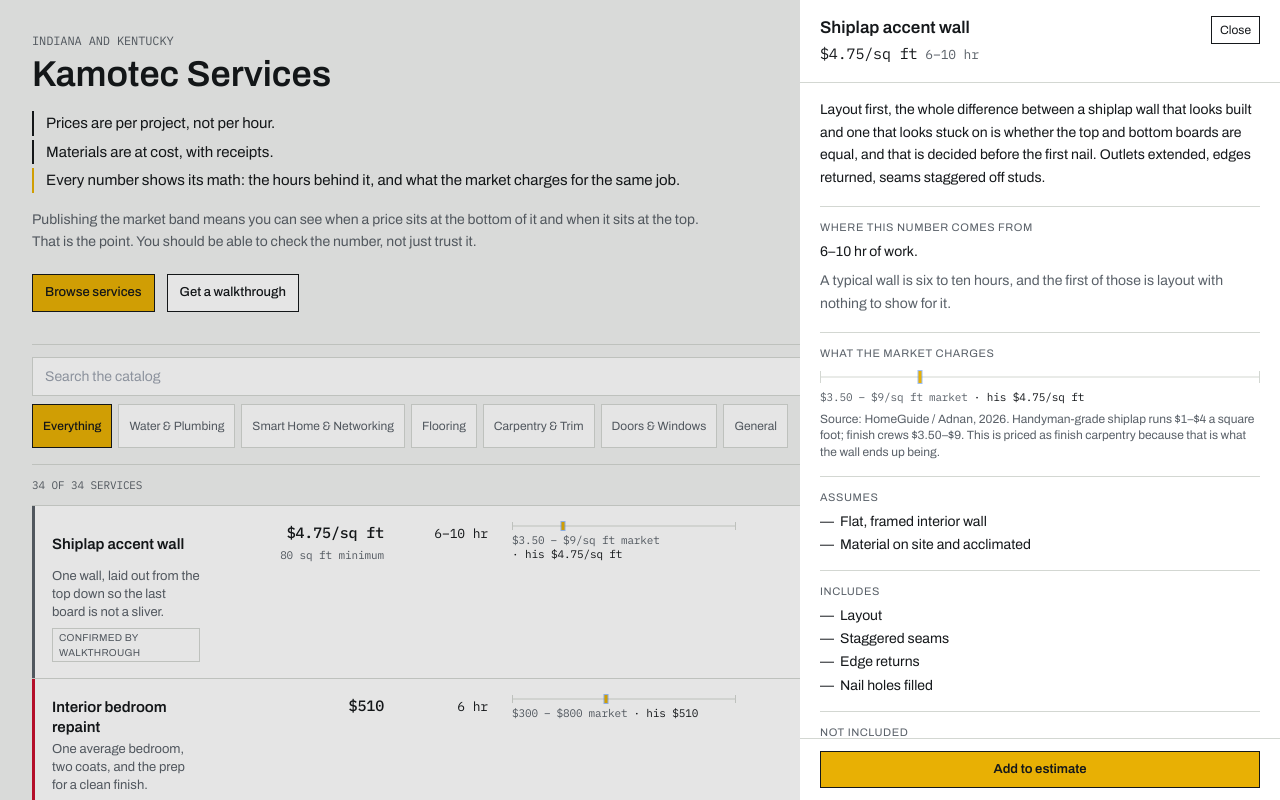
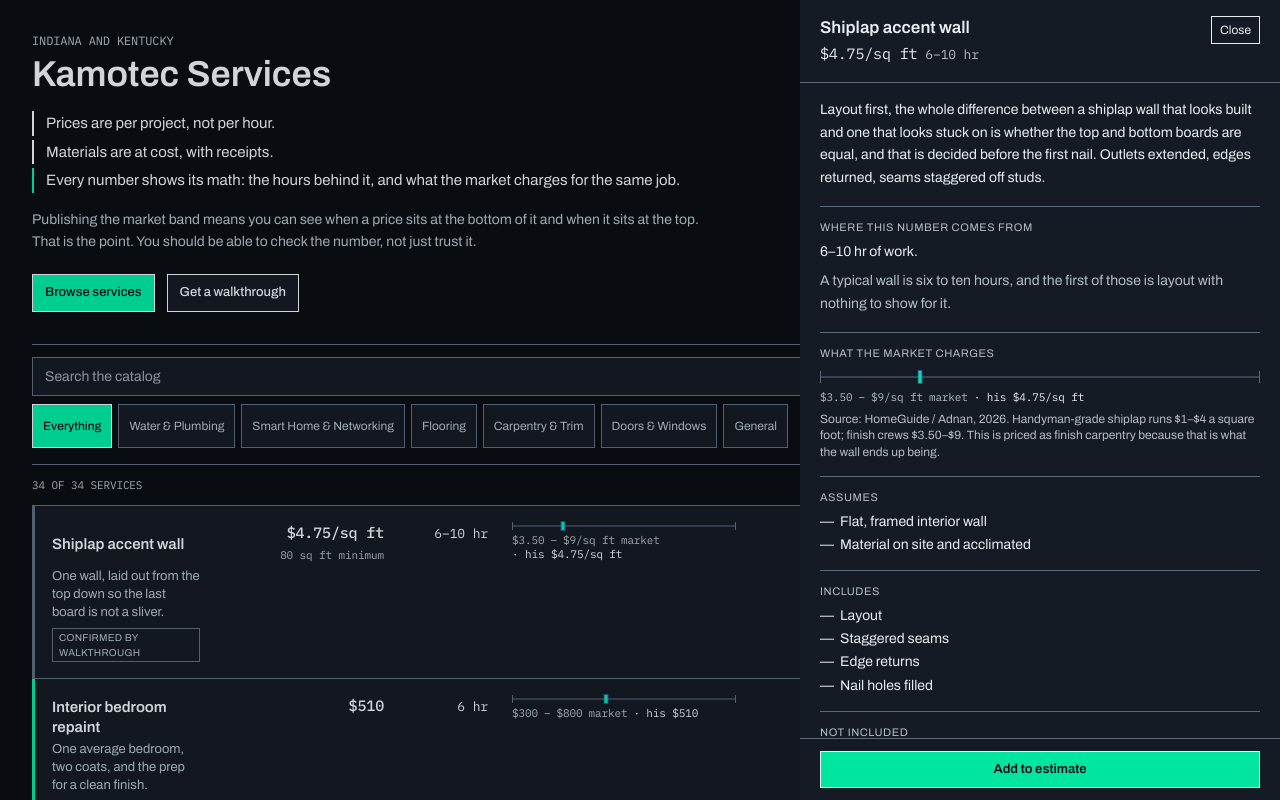
Before and after one commit to dbeihl/priced-catalog, a React (Vite) app: page / in a window 1280 px wide. Both pictures are taken after a click on the button "Shiplap accent wall". Shown: the top 800 px of the page. Built offline with nearby package versions, Linux system fonts and the light colour scheme.

Commit message:
style: adopt Kamotec colour tokens

```diff
--- a/src/App.tsx
+++ b/src/App.tsx
@@ -160,7 +160,7 @@ export default function App() {
               >
                 <a
                   href="#catalog"
-                  className="border border-ink bg-mark px-3 py-2 text-[13px] font-medium"
+                  className="border border-ink bg-mark px-3 py-2 text-[13px] font-medium text-on-mark"
                 >
                   Browse services
                 </a>
@@ -208,7 +208,7 @@ export default function App() {
                         onClick={() => setCategory(c)}
                         className={`min-h-11 shrink-0 border px-2.5 py-1 text-[12px] ${
                           active
-                            ? "border-ink bg-mark font-medium"
+                            ? "border-ink bg-mark font-medium text-on-mark"
                             : "border-rule bg-field text-ink-2"
                         }`}
                       >
@@ -305,7 +305,7 @@ export default function App() {
           <div className="mt-4 flex flex-wrap gap-3">
             <a
               href={`mailto:${site.email}`}
-              className="fig border border-ink px-3 py-2 text-[13px] hover:bg-mark"
+              className="fig border border-ink px-3 py-2 text-[13px] hover:bg-mark hover:text-on-mark"
             >
               {site.email}
             </a>
--- a/src/components/DetailPanel.tsx
+++ b/src/components/DetailPanel.tsx
@@ -86,7 +86,7 @@ export function DetailPanel({
             <button
               type="button"
               onClick={onClose}
-              className="shrink-0 border border-ink px-2 py-1 text-[12px] hover:bg-mark"
+              className="shrink-0 border border-ink px-2 py-1 text-[12px] hover:bg-mark hover:text-on-mark"
             >
               Close
             </button>
@@ -206,7 +206,7 @@ export function DetailPanel({
             {walkthroughHref && (
               <a
                 href={walkthroughHref}
-                className="block w-full border border-ink px-3 py-2 text-center text-[13px] font-semibold hover:bg-mark"
+                className="block w-full border border-ink px-3 py-2 text-center text-[13px] font-semibold hover:bg-mark hover:text-on-mark"
               >
                 Request a walkthrough
               </a>
@@ -215,7 +215,7 @@ export function DetailPanel({
               <a
                 href="#contact"
                 onClick={onClose}
-                className="block w-full border border-ink bg-mark px-3 py-2 text-center text-[13px] font-semibold hover:bg-transparent"
+                className="block w-full border border-ink bg-mark px-3 py-2 text-center text-[13px] font-semibold text-on-mark hover:bg-transparent"
               >
                 Ask for a quote
               </a>
@@ -223,7 +223,7 @@ export function DetailPanel({
               <button
                 type="button"
                 onClick={() => onAdd(service.id)}
-                className="w-full border border-ink bg-mark px-3 py-2 text-[13px] font-semibold hover:bg-transparent"
+                className="w-full border border-ink bg-mark px-3 py-2 text-[13px] font-semibold text-on-mark hover:bg-transparent"
               >
                 Add to estimate
               </button>
--- a/src/components/EstimateBuilder.tsx
+++ b/src/components/EstimateBuilder.tsx
@@ -220,7 +220,7 @@ function Body({
         )}
         <p>{materialsNote}</p>
         {estimate.quoteRequired && (
-          <p className="border border-ink bg-mark px-2 py-1.5 text-ink">
+          <p className="border border-ink bg-mark px-2 py-1.5 text-on-mark">
             One or more lines are quote-only and contribute $0 here. This
             estimate is not complete until those are quoted in writing.
           </p>
@@ -229,7 +229,7 @@ function Body({
         {walkthroughHref && (
           <a
             href={walkthroughHref}
-            className="block border border-ink px-3 py-2 text-center text-[13px] font-semibold text-ink hover:bg-mark"
+            className="block border border-ink px-3 py-2 text-center text-[13px] font-semibold text-ink hover:bg-mark hover:text-on-mark"
           >
             Request a walkthrough
           </a>
@@ -263,7 +263,7 @@ export function EstimateBuilder(props: Props) {
        * shows a total does not read as tappable.
        */}
       {!props.estimate.isEmpty && (
-        <details className="group fixed inset-x-0 bottom-0 z-10 border-t border-ink bg-field shadow-[0_-6px_16px_-8px_rgba(21,24,27,0.35)] lg:hidden">
+        <details className="group fixed inset-x-0 bottom-0 z-10 border-t border-ink bg-field shadow-[0_-6px_16px_-8px_var(--shadow)] lg:hidden">
           <summary className="flex cursor-pointer list-none items-center gap-3 px-4 py-3 [&::-webkit-details-marker]:hidden">
             <svg
               aria-hidden="true"
--- a/src/components/ServiceRow.tsx
+++ b/src/components/ServiceRow.tsx
@@ -85,7 +85,7 @@ export function ServiceRow({
           {awaitingPrice(service) ? (
             <a
               href="#contact"
-              className="inline-flex min-h-11 items-center border border-ink px-2.5 py-1 text-[12px] font-medium hover:bg-mark"
+              className="inline-flex min-h-11 items-center border border-ink px-2.5 py-1 text-[12px] font-medium hover:bg-mark hover:text-on-mark"
             >
               Ask for a quote
             </a>
@@ -93,7 +93,7 @@ export function ServiceRow({
             <button
               type="button"
               onClick={onAdd}
-              className="min-h-11 border border-ink px-2.5 py-1 text-[12px] font-medium hover:bg-mark"
+              className="min-h-11 border border-ink px-2.5 py-1 text-[12px] font-medium hover:bg-mark hover:text-on-mark"
             >
               {inEstimate ? "Add again" : "Add"}
             </button>
--- a/src/index.css
+++ b/src/index.css
@@ -7,23 +7,19 @@
 @tailwind utilities;
 
 :root {
-  /* Graphite, not black. A carpenter's pencil on stock. */
-  --ink: #15181b;
-  /* 5.6:1 on paper — the source line is legible, not decorative. */
-  --ink-2: #5a6169;
-  /* Cool grey-green plan stock. Deliberately not cream. */
-  --paper: #f2f3f1;
-  --field: #ffffff;
-  /* The sheet's ruling. Density is handled by rules, not whitespace. */
-  --rule: #d3d7d2;
-  /* Level-vial yellow. Fill only, never text on paper. --ink on it is 9.3:1. */
-  --mark: #e8b004;
-
-  /* APWA uniform utility-marking code — the colours already on the ground. */
-  --tag-water: #0b63c5;
-  --tag-comms: #e2650b;
-  --tag-electric: #c8102e;
-  --tag-neutral: #5a6169;
+  /* Kamotec CSS :root tokens, inspected at https://kamotec.io/ (index:14). */
+  --ink: #e8edf2;
+  --ink-2: #b0bec5;
+  --paper: #0a0e14;
+  --field: #151b24;
+  --rule: #5a6a7e;
+  --mark: #00e5a0;
+  --on-mark: #0a0e14;
+  --shadow: rgba(10, 14, 20, 0.6);
+  --tag-water: #3a9bff;
+  --tag-comms: #ff6d3a;
+  --tag-electric: #00e5a0;
+  --tag-neutral: #5a6a7e;
 }
 
 * {
@@ -51,10 +47,6 @@ body {
   letter-spacing: -0.01em;
 }
 
-/*
- * Focus ring is ink, not mark: yellow on paper is 1.8:1 and would fail as an
- * indicator. The mark still shows up, as a backing plate behind the ring.
- */
 :where(a, button, input, select, [tabindex]):focus-visible {
   outline: 2px solid var(--ink);
   outline-offset: 2px;
--- a/tailwind.config.js
+++ b/tailwind.config.js
@@ -10,6 +10,7 @@ export default {
         field: 'var(--field)',
         rule: 'var(--rule)',
         mark: 'var(--mark)',
+        'on-mark': 'var(--on-mark)',
         'tag-water': 'var(--tag-water)',
         'tag-comms': 'var(--tag-comms)',
         'tag-electric': 'var(--tag-electric)',
```
Also changed, not shown: 1 other file (tests, documents, lock files or other folders).
